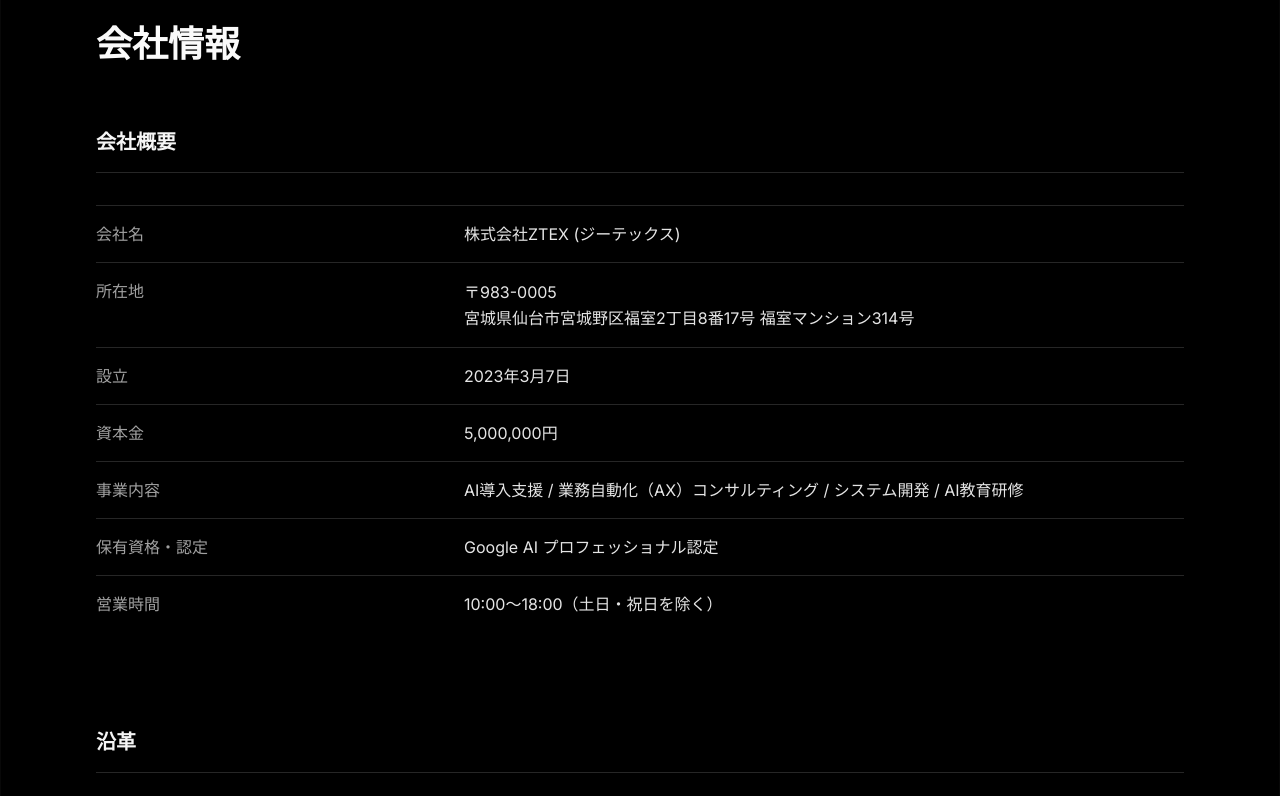
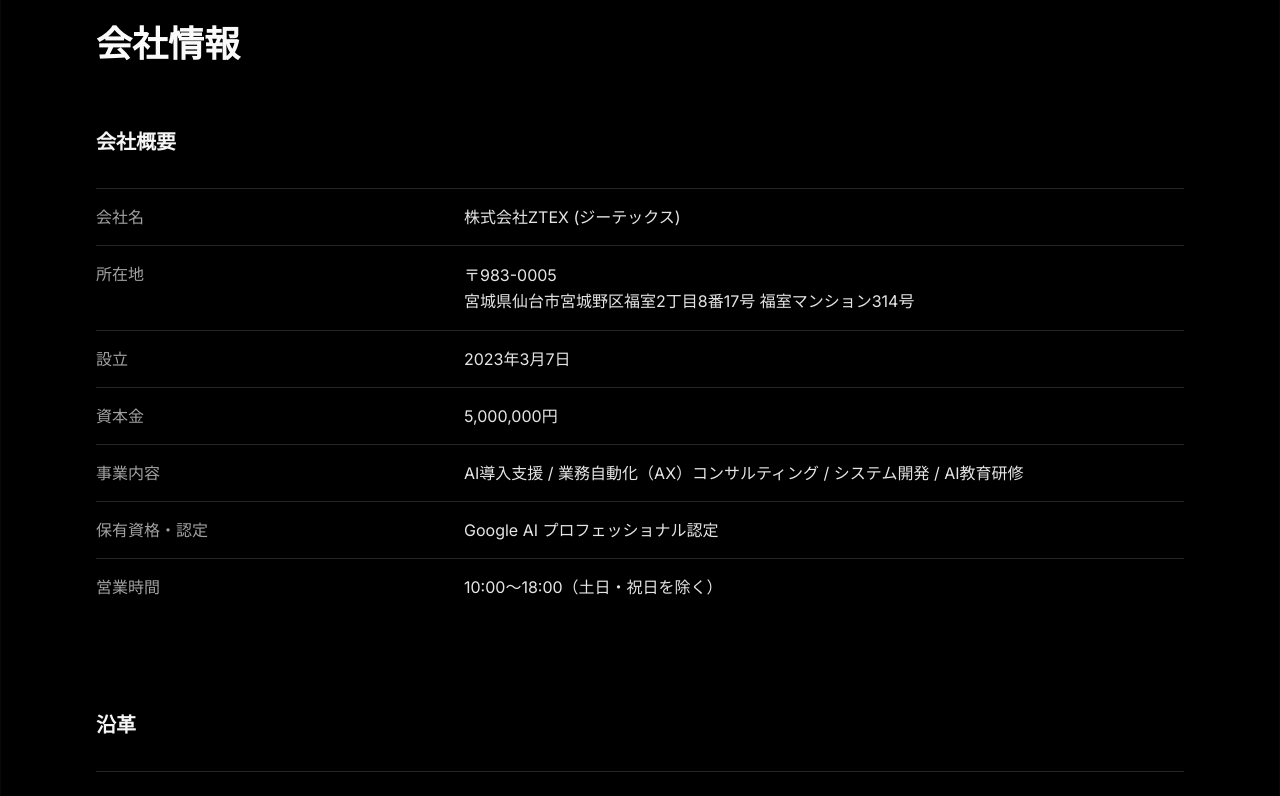
Before and after one commit to get12345/ztex-website, a Next.js app: page /company in a window 1280 px wide. Shown: the part 224-1020 px from the top of the page. Built offline with nearby package versions, Linux system fonts and the light colour scheme.

Commit message:
Remove double horizontal lines from company page headings

```diff
--- a/app/company/page.tsx
+++ b/app/company/page.tsx
@@ -94,7 +94,7 @@ export default function CompanyPage() {
 
         {/* ===== 会社概要テーブル ===== */}
         <section id="profile" className="mb-24">
-          <h2 className="text-xl font-semibold border-b border-neutral-800 pb-4 mb-8 text-neutral-100">
+          <h2 className="text-xl font-semibold mb-8 text-neutral-100">
             会社概要
           </h2>
           <dl className="divide-y divide-neutral-800 border-t border-neutral-800">
@@ -144,7 +144,7 @@ export default function CompanyPage() {
 
         {/* ===== 沿革 ===== */}
         <section id="history" className="mb-24">
-          <h2 className="text-xl font-semibold border-b border-neutral-800 pb-4 mb-8 text-neutral-100">
+          <h2 className="text-xl font-semibold mb-8 text-neutral-100">
             沿革
           </h2>
           <dl className="divide-y divide-neutral-800 border-t border-neutral-800">
```
